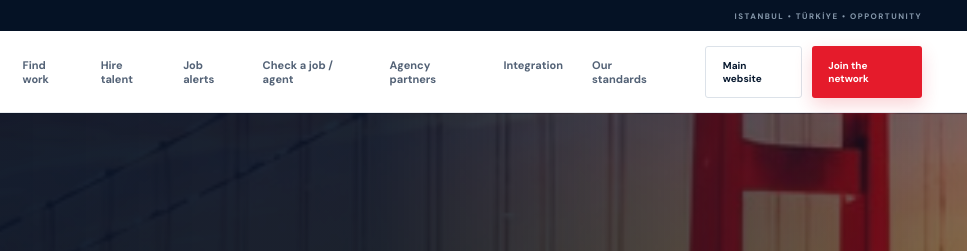
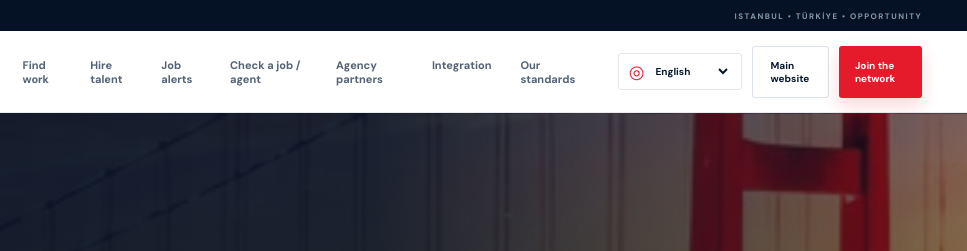
Before and after one commit to mubayyingcc-AI/Ortakera-System, a website: page public/employment.html in a window 1280 px wide. Shown: the top 251 px of the page, 313-1280 px from the left. Drawn offline with Linux system fonts and the light colour scheme; no server answers.

Commit message:
Add persistent ten-language selector to employment experience

```diff
--- a/public/employment.html
+++ b/public/employment.html
@@ -13,7 +13,7 @@
 <div class="topline"><span class="topline-dot"></span><span>ORTAKERA EMPLOYMENT NETWORK</span><span class="topline-right">ISTANBUL • TÜRKİYE • OPPORTUNITY</span></div>
 <header class="header"><a class="brand" href="/" aria-label="Ortakera home"><span class="brand-symbol"><i></i><b></b></span><span class="brand-name">ortakera<span>.</span><small>OPPORTUNITY NETWORK</small></span></a>
 <nav class="nav employment-nav"><a href="/">Home</a><a href="#candidate">Find work</a><a href="#employer">Hire talent</a><a href="#job-alerts">Job alerts</a><a href="#job-check">Check a job / agent</a><a href="#agents">Agency partners</a><a href="#integration">Integration</a><a href="#standards">Our standards</a></nav>
-<div class="header-actions"><a class="btn btn-ghost" href="/">Main website</a><a class="btn btn-red btn-head" href="#candidate">Join the network</a></div></header>
+<div class="header-actions"><label class="language-wrap"><span class="globe-icon">◎</span><select id="languageSelect" aria-label="Select language"><option value="en">English</option><option value="tr">Türkçe</option><option value="de">Deutsch</option><option value="ru">Русский</option><option value="ar">العربية</option><option value="pt">Português</option><option value="it">Italiano</option><option value="ja">日本語</option><option value="ko">한국어</option><option value="zh">中文（简体）</option></select></label><a class="btn btn-ghost" href="/">Main website</a><a class="btn btn-red btn-head" href="#candidate">Join the network</a></div></header>
 <main>
 <section class="employment-hero"><div class="employment-hero-shade"></div><div class="wrap employment-hero-inner"><div class="eyebrow"><span></span><b>THE ORTAKERA EMPLOYMENT NETWORK</b></div><h1>Better work for people.<br><em>Better teams for Türkiye.</em></h1><p>Connecting people looking for meaningful work with organisations that need capable employees — through clearer requirements, more transparent opportunities and evidence-led processes.</p><div class="employment-hero-actions"><a class="btn btn-red btn-large" href="#candidate">Find work in Türkiye ↘</a><a class="btn btn-white" href="#employer">Hire the right people ↘</a></div><div class="employment-trustline"><span>Turkish job seekers</span><i></i><span>People already living in Türkiye</span><i></i><span>International candidates with a lawful work route</span></div></div></section>
 <section class="employment-intro wrap"><div><div class="kicker"><span>01</span><i></i><b>ONE NETWORK · TWO SIDES</b></div><h2>Employment should work<br><em>for both sides.</em></h2></div><p>People deserve clear job information, fair conditions and a simpler way to apply. Employers deserve genuine candidates, clear hiring requirements and a more dependable recruitment process. Ortakera is designed to connect both sides.</p></section>
```
